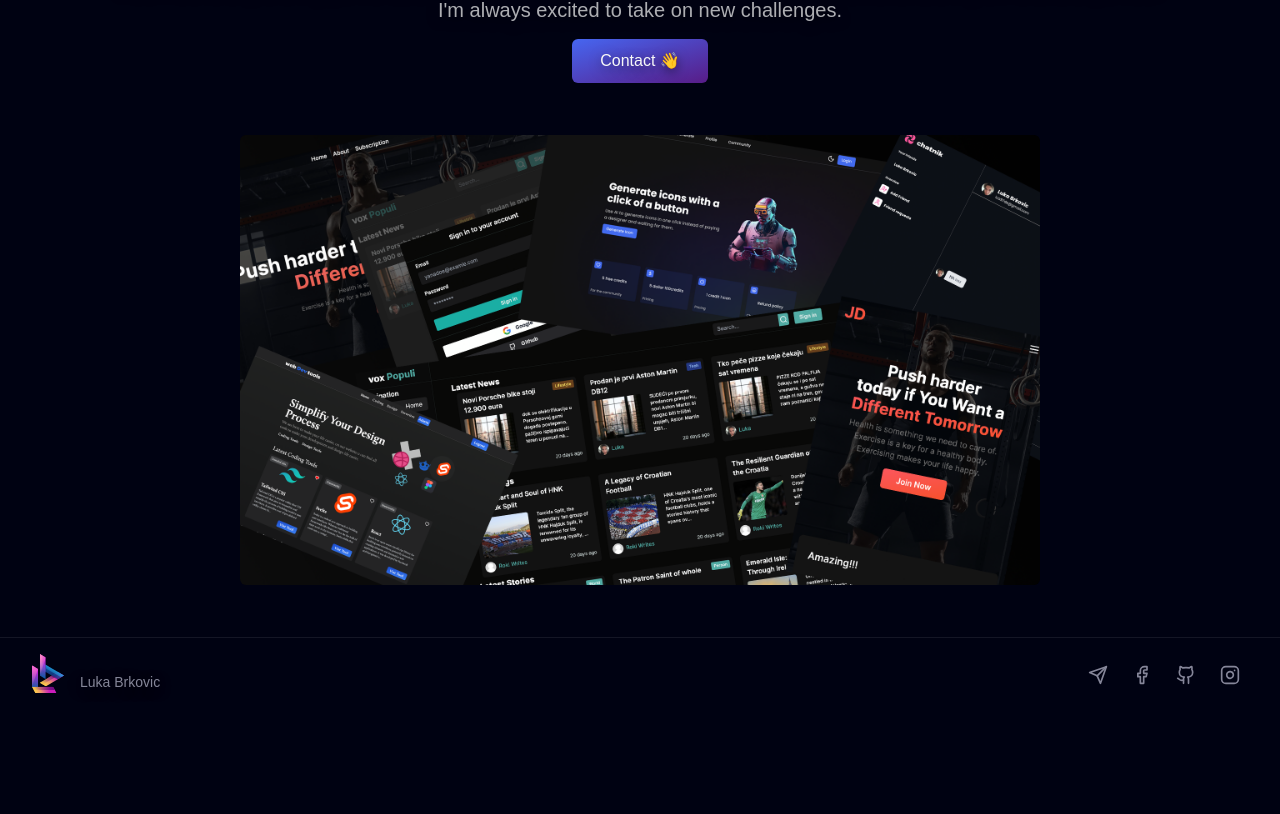
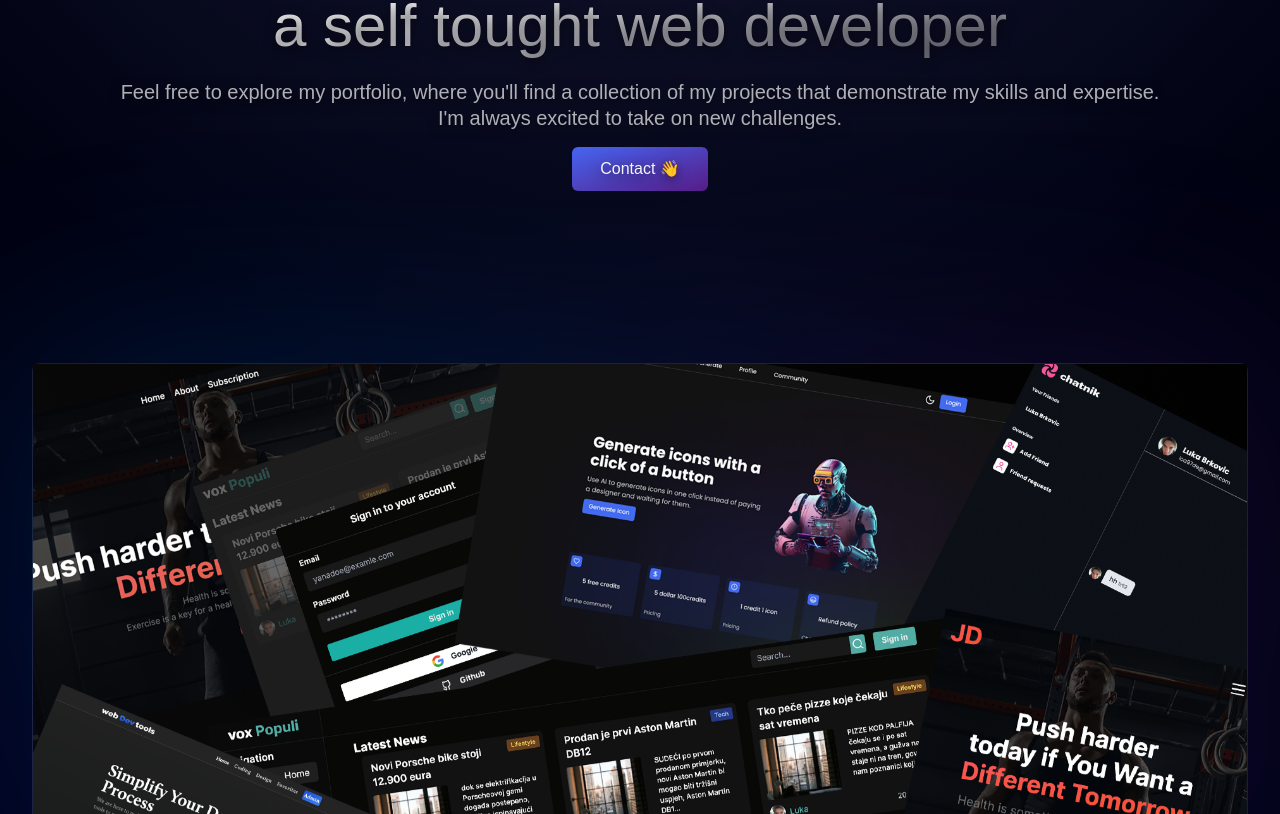
Before and after one commit to lucabrx/portfolio, a Next.js app: page / in a window 1280 px wide. Shown: the part 326-1140 px from the top of the page. Before the commit the page ends 1035 px from the top, so only its background shows below. Built offline with nearby package versions, Linux system fonts and the light colour scheme; a web font is replaced by a local one.

Commit message:
hero glow

```diff
--- a/package.json
+++ b/package.json
@@ -24,6 +24,7 @@
     "postcss": "8.4.24",
     "react": "18.2.0",
     "react-dom": "18.2.0",
+    "react-intersection-observer": "^9.4.4",
     "tailwind-merge": "^1.13.2",
     "tailwindcss": "3.3.2",
     "typescript": "5.1.3"
--- a/src/app/page.tsx
+++ b/src/app/page.tsx
@@ -1,16 +1,18 @@
 import Button, { buttonClasses } from '@/components/Button'
 import Container from '@/components/Container'
 import  {Hero, HeroSubtitle, HeroTitle } from '@/components/Hero'
+import HomeImage from '@/components/HomeImage'
 import { cn } from '@/lib/classMerge'
 import Image from 'next/image'
 import Link from 'next/link'
 
 export default function Home() {
   return (
-    <Container>
-       <Hero className='w-full md:mt-4 flex flex-col justify-center items-center'>
+    <div className='w-full overflow-hidden '>
+    <Container className='pb-[1000px]'>
+       <Hero className='w-full md:mt-4 flex flex-col justify-center items-center '>
 
-          <HeroTitle className='mt-3 lg:mt-12 mb-1 animate-fade-in opacity-0 translate-y-[-100px]'>Hey, I'm <span className='text-transparent bg-clip-text bg-title-gradient '>Luka Brkovic</span>  <br/>
+          <HeroTitle className='mt-3 lg:mt-29 lpc:mt-31 mb-1 animate-fade-in opacity-0 translate-y-[-100px]'>Hey, I'm <span className='text-transparent bg-clip-text bg-title-gradient '>Luka Brkovic</span>  <br/>
           <span className='hidden sms:block'>a self tought web developer</span>
           <span className='sms:hidden'>web developer</span>
           </HeroTitle>
@@ -24,12 +26,11 @@ export default function Home() {
           <Link className={cn(buttonClasses({size: "md"}), "md:hidden flex gap-4")}   href="/">Contact  👋</Link>
           <Link className={cn(buttonClasses({size: "lg"}), "hidden md:flex gap-4 ")}   href="/">Contact  👋</Link>
           </div>
-        <Image
-
-        className='mt-8 md:mt-12 rounded-md animate-fade-in [--animation-delay:600ms] opacity-0 translate-y-[-100px]'
-        height={500} width={800} src="/hero.png" alt='hero image' />
-
+        <div className='animate-fade-in [--animation-delay:600ms] opacity-0 translate-y-[-100px] mt-4 md:mt-12'>
+          <HomeImage />
+        </div>
         </Hero>
       </Container>
+      </div>
   )
 }
--- /dev/null
+++ b/src/components/HomeImage.tsx
@@ -0,0 +1,28 @@
+"use client"
+import { cn } from '@/lib/classMerge';
+import Image from 'next/image';
+import { type FC } from 'react';
+import {useInView} from 'react-intersection-observer'
+interface HomeImageProps {
+
+}
+
+const HomeImage: FC<HomeImageProps> = ({}) => {
+    const {ref, inView} = useInView({threshold: 0.99, triggerOnce: true})
+
+    console.log(inView)
+  return (
+<div ref={ref} className=" [perspective:2000px] mt-[120px]">
+<div className={`
+relative rounded-lg border border-transparent-white bg-white bg-opacity-[0.01] bg-hero-gradient
+${inView ?  "animate-image-rotate" : "[transform:rotateX(25deg)]"}
+before:absolute before:top-0 before:left-0 before:h-full before:w-full before:bg-hero-glow before:opacity-0 before:[filter:blur(120px)]
+${inView ? "before:animate-image-glow" : ""}
+`}>
+<img className='relative z-10'  src="/hero.png" alt='hero image' />
+</div>
+</div>
+)
+}
+
+export default HomeImage
--- a/src/components/Navbar.tsx
+++ b/src/components/Navbar.tsx
@@ -7,7 +7,6 @@ import Button from './Button';
 import { Menu, X } from 'lucide-react';
 import ShouldRender from './ShouldRender';
 import { motion } from 'framer-motion';
-import IconContainer from './IconContainer';
 import { Facebook, Github, Instagram, Send } from 'lucide-react';
 
 interface HeaderProps {
@@ -44,7 +43,7 @@ setIsOpen(!isOpen)
 }
 
   return (
-<header className={`fixed top-0 left-0 w-full  ${isOpen ? "bg-background" : "backdrop-blur-[12px] border-transparent-white border-b"}`}>
+<header className={`fixed top-0 left-0 w-full z-20  ${isOpen ? "bg-background" : "backdrop-blur-[12px] bg-transparent border-transparent-white border-b"}`}>
 <Container className="flex py-2 h-[56px] items-center justify-between">
 <Link className='flex items-center' href='/'>
   <Image src='/logo.svg' alt='logo' width={32} height={32} />
--- a/tailwind.config.js
+++ b/tailwind.config.js
@@ -6,9 +6,7 @@ module.exports = {
     './src/app/**/*.{js,ts,jsx,tsx,mdx}',
   ],
   theme: {
-        fontFamily: {
-          sans: '"SF Pro Display",-apple-system,BlinkMacSystemFont,"Segoe UI",Roboto,Oxygen,Ubuntu, Cantarell,"Open Sans","Helvetica Neue",sans-serif',
-        },
+
         colors: {
           transparent: "transparent",
           white: "#fff",
@@ -59,6 +57,12 @@ module.exports = {
           23: "96px",
           24: "100px",
           25: "104px",
+          26: "120px",
+          27: "132px",
+          28: "148px",
+          29: "160px",
+          31: "192px",
+          32: "208px",
           "navigation-height": "var(--navigation-height)",
         },
         backgroundImage: {
@@ -66,7 +70,11 @@ module.exports = {
           "title-gradient": "linear-gradient(to bottom, rgb(134, 239, 172), rgb(59, 130, 246), rgb(147, 51, 234))",
           "page-gradient":
         "radial-gradient(ellipse 80% 50% at 50% -20%,rgba(120,119,198,0.3), transparent)",
-          "hero-gradient": "radial-gradient(ellipse 50% 80% at 20% 40%,rgba(93,52,221,0.1),transparent), radial-gradient(ellipse 50% 80% at 80% 50%,rgba(120,119,198,0.15),transparent)",
+        "hero-gradient":
+        "radial-gradient(ellipse 50% 80% at 20% 40%,rgba(93,52,221,0.1),transparent), radial-gradient(ellipse 50% 80% at 80% 50%,rgba(120,119,198,0.15),transparent)",
+      "hero-glow":
+        "conic-gradient(from 230.29deg at 51.63% 52.16%, rgb(36, 0, 255) 0deg, rgb(0, 135, 255) 67.5deg, rgb(108, 39, 157) 198.75deg, rgb(24, 38, 163) 251.25deg, rgb(54, 103, 196) 301.88deg, rgb(105, 30, 255) 360deg)",
+
         },
         boxShadow: {
           primary: "rgb(147 51 234 / 50%) 0px 1px 40px",
@@ -89,9 +97,31 @@ module.exports = {
             from: { opacity: 0, transform: "translateY(-10px)" },
             to: { opacity: 1, transform: "none" },
           },
-        },
+          "image-rotate": {
+            "0%": { transform: "rotateX(25deg)" },
+            "25%": { transform: "rotateX(25deg) scale(0.9)" },
+            "60%": { transform: "none" },
+            "100%": { transform: "none" },
+          },
+          "image-glow": {
+            "0%": {
+              opacity: 0,
+              "animation-timing-function": "cubic-bezier(0.74,0.25,0.76,1)",
+            },
+            "10%": {
+              opacity: 1,
+              "animation-timing-function": "cubic-bezier(0.12,0.01,0.08,0.99)",
+            },
+            "100%": {
+              opacity: 0.2,
+            },
+          },
+
+      },
         animation: {
           "fade-in": "fade-in 1000ms var(--animation-delay, 0ms) ease forwards",
+          "image-rotate": "image-rotate 1400ms ease forwards",
+          "image-glow": "image-glow 4100ms 600ms ease-out forwards",
         }
   },
   plugins: [],
```
Also changed, not shown: 1 other file (tests, documents, lock files or other folders).
